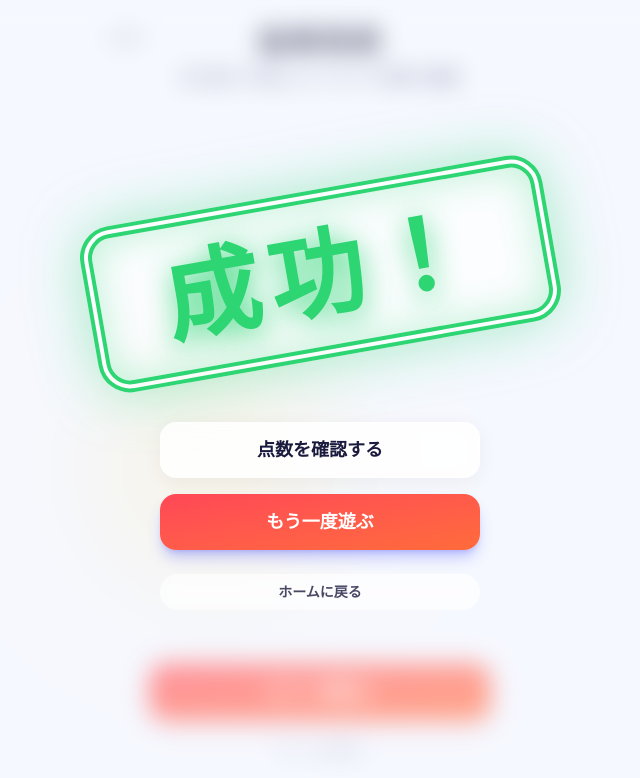
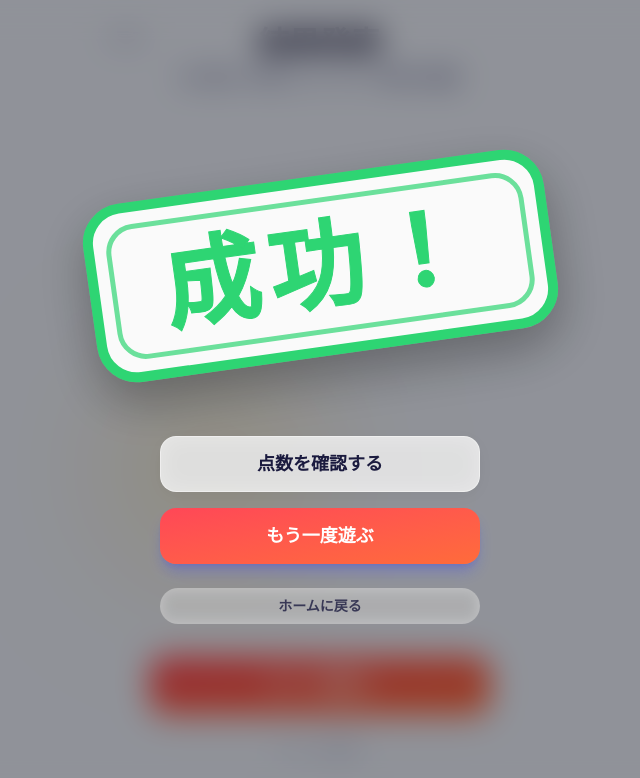
Before and after one commit to calpeshige/yarn-game, a React (Vite) app: page /reveal in a window 1280 px wide. Shown: the top 778 px of the page, without its empty margins (320-960 px from the left). Built offline with nearby package versions, Linux system fonts and the light colour scheme.

Commit message:
Polish stamp overlay with double border, confirm button, and revised bottom actions
Co-Authored-By: Claude Opus 4.6 (1M context) <noreply@anthropic.com>

```diff
--- a/src/screens/RevealScreen.tsx
+++ b/src/screens/RevealScreen.tsx
@@ -177,28 +177,33 @@ export function RevealScreen() {
         {!isStampDismissed && isAllCorrect !== null && (
           <motion.div
             key="stamp-overlay"
-            className="fixed inset-0 z-[100] flex flex-col items-center justify-center p-4 bg-white/40 dark:bg-black/40 backdrop-blur-md"
+            className="fixed inset-0 z-[100] flex flex-col items-center justify-center p-4 bg-black/40 backdrop-blur-lg"
             initial={{ opacity: 0 }}
             animate={{ opacity: 1 }}
             exit={{ opacity: 0 }}
           >
+            {/* スタンプ本体: 背景をぼかし付きの濃い白にし、色をハッキリさせる */}
             <motion.div
-              className={`relative z-10 flex items-center justify-center px-10 py-4 md:px-16 md:py-6 border-[8px] md:border-[12px] border-double rounded-[2rem]
-                ${isAllCorrect ? 'border-green text-green' : 'border-red text-red'} bg-white/60
+              className={`relative z-10 flex items-center justify-center px-10 py-5 md:px-16 md:py-8 border-[6px] md:border-[10px] rounded-3xl md:rounded-[2.5rem]
+                ${isAllCorrect ? 'border-green text-green' : 'border-red text-red'} bg-white/95
               `}
               style={{
-                boxShadow: isAllCorrect ? '0 0 60px rgba(46, 213, 115, 0.4), inset 0 0 40px rgba(46, 213, 115, 0.3)' : '0 0 60px rgba(255, 71, 87, 0.4), inset 0 0 40px rgba(255, 71, 87, 0.3)',
+                boxShadow: '0 20px 50px rgba(0,0,0,0.3)',
                 transformOrigin: 'center'
               }}
-              initial={{ scale: 4, opacity: 0, rotate: 20 }}
-              animate={{ scale: 1, opacity: 1, rotate: -10 }}
+              initial={{ scale: 3.5, opacity: 0, rotate: 25 }}
+              animate={{ scale: 1, opacity: 1, rotate: -8 }}
               exit={{ opacity: 0, scale: 0.8 }}
-              transition={{ delay: 0.2, type: 'spring', stiffness: 350, damping: 12, mass: 1 }}
+              transition={{ delay: 0.2, type: 'spring', stiffness: 450, damping: 15, mass: 1.2 }}
             >
+              {/* スタンプの枠線を二重線風に見せるための内側の枠線 */}
+              <div className={`absolute inset-2 md:inset-3 border-[3px] md:border-[5px] rounded-2xl md:rounded-[1.8rem] opacity-70 ${isAllCorrect ? 'border-green' : 'border-red'}`} />
+
+              {/* テキスト本体： 白フチのようなドロップシャドウをつけてどんな環境でも文字を目立たせる */}
               <h2
-                className="text-6xl md:text-8xl font-black tracking-widest uppercase font-display"
+                className="relative z-10 text-6xl md:text-8xl font-black tracking-widest uppercase font-display"
                 style={{
-                  textShadow: isAllCorrect ? '0 6px 30px rgba(46, 213, 115, 0.9)' : '0 6px 30px rgba(255, 71, 87, 0.9)'
+                  WebkitTextStroke: isAllCorrect ? '1px var(--color-green)' : '1px var(--color-red)'
                 }}
               >
                 {isAllCorrect ? t('reveal.success') : t('reveal.fail')}
@@ -207,10 +212,10 @@ export function RevealScreen() {
 
             {/* スタンプ後に下から遅れて表示されるボタン群 */}
             <motion.div
-              className="mt-16 w-full max-w-[320px] flex flex-col gap-4 z-20"
+              className="mt-20 w-full max-w-[320px] flex flex-col gap-4 z-20"
               initial={{ opacity: 0, y: 30 }}
               animate={{ opacity: 1, y: 0 }}
-              transition={{ delay: 1.2, duration: 0.5, type: 'spring' }}
+              transition={{ delay: 1, duration: 0.5, type: 'spring' }}
             >
               <Button variant="secondary" size="lg" onClick={() => setIsStampDismissed(true)} className="w-full py-4 !bg-white/80 hover:!bg-white">
                 点数を確認する
@@ -242,31 +247,34 @@ export function RevealScreen() {
         animate={{ opacity: 1, y: 0 }}
         transition={{ delay: 0.6 }}
       >
-        {!allRevealed && (
-          <motion.button
-            className="text-sm font-bold text-text-secondary hover:text-blue transition-colors py-2 bg-white/40 hover:bg-white/60 backdrop-blur-sm rounded-full w-40 mx-auto"
-            onClick={handleRevealAll}
-            whileTap={{ scale: 0.95 }}
-          >
+        {!allRevealed ? (
+          // まだ全員のカードが開かれていない場合：結果を見るボタンだけをメインにする
+          <div className="flex w-full items-center justify-center">
+            <Button variant="primary" size="lg" onClick={handleRevealAll} className="py-4 shadow-lg shadow-blue/20">
               {t('reveal.showAll')}
-          </motion.button>
-        )}
+            </Button>
+          </div>
+        ) : (
+          // 全員のカードが開かれた後（結果判明後）：次のフローへ進むボタンとホームボタンを出す
+          <>
             {mode === 'insider' ? (
-          <Button variant="primary" size="lg" onClick={handleToVote} className="py-4">
+              <Button variant="primary" size="lg" onClick={handleToVote} className="py-4 shadow-lg shadow-indigo-500/30">
                 {t('reveal.toVote')}
               </Button>
             ) : (
-          <Button variant="primary" size="lg" onClick={handlePlayAgain} className="py-4">
+              <Button variant="primary" size="lg" onClick={handlePlayAgain} className="py-4 shadow-lg shadow-orange/30">
                 {t('reveal.playAgain')}
               </Button>
             )}
             <motion.button
-          className="text-sm font-bold text-text-muted hover:text-text-main transition-colors py-2"
+              className="text-sm font-bold text-text-muted hover:text-text-main transition-colors py-2 mt-2"
               onClick={handleGoHome}
               whileTap={{ scale: 0.95 }}
             >
               {t('reveal.home')}
             </motion.button>
+          </>
+        )}
       </motion.div>
     </div>
   );
```
Lines whose indentation alone changed are shown as unchanged.
